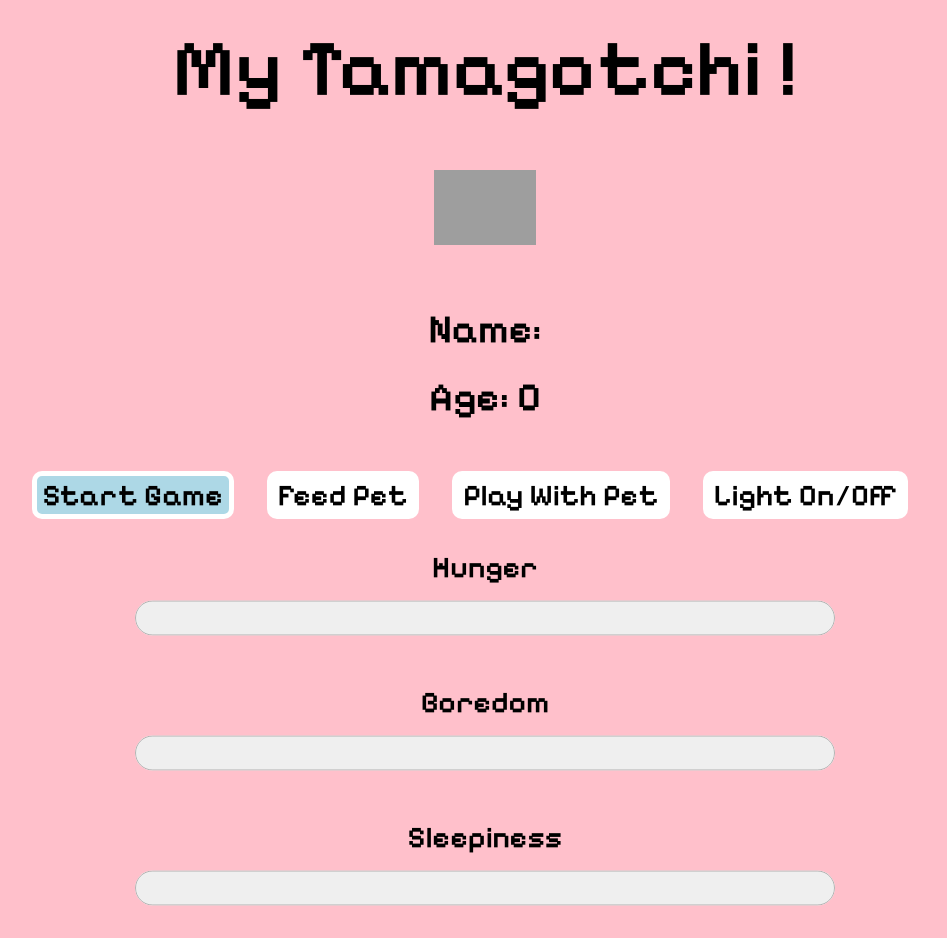
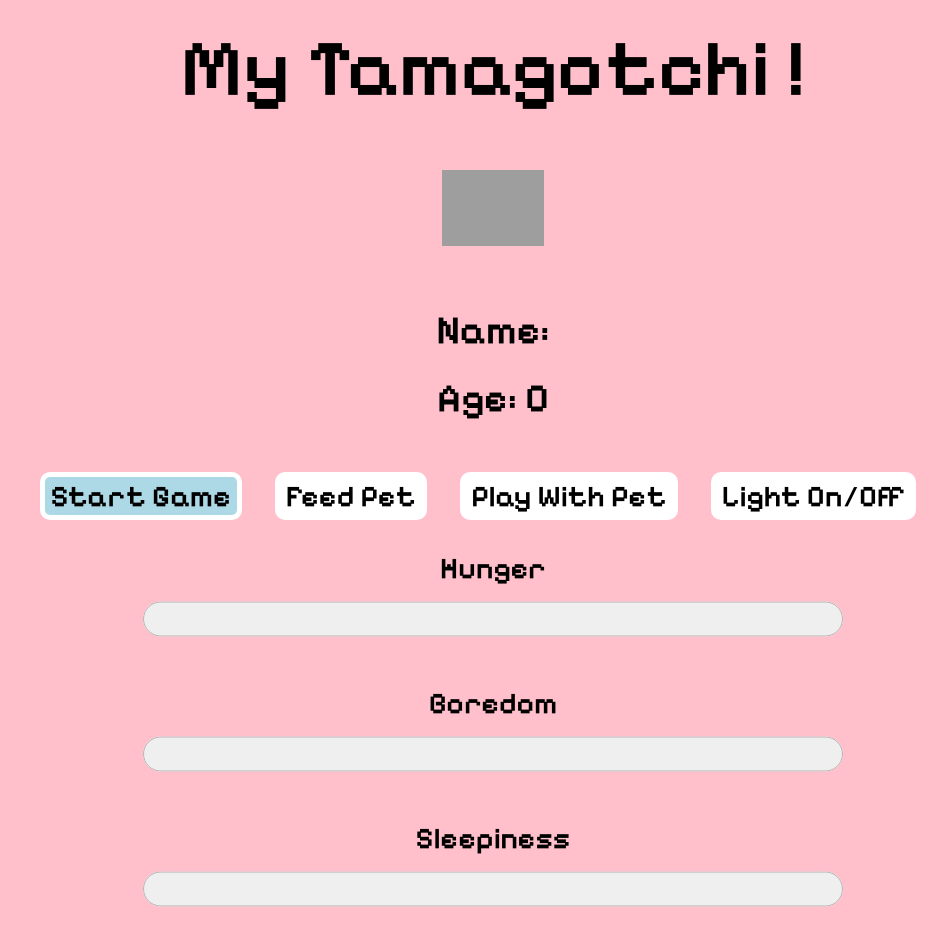
Before and after one commit to bRad1995/tamagotchiProject-BJW, a plain HTML site: page index.html in a window 1280 px wide. Shown: the whole page, without its empty margins (155-1102 px from the left). Drawn offline with nearby package versions, Linux system fonts and the light colour scheme; grey boxes are pictures that could not be loaded.

Commit message:
mobile test 2

```diff
--- a/style.css
+++ b/style.css
@@ -1,9 +1,6 @@
-.column {
-    width: 100%
-}
 @media (min-width: 600px) {
-    .column {
-        width: 50%;
+    body {
+        width: 100%;
     }
 }
 
```
